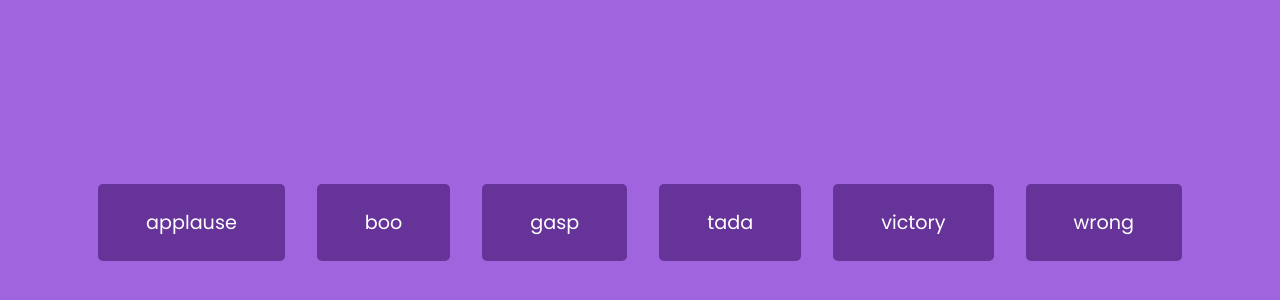
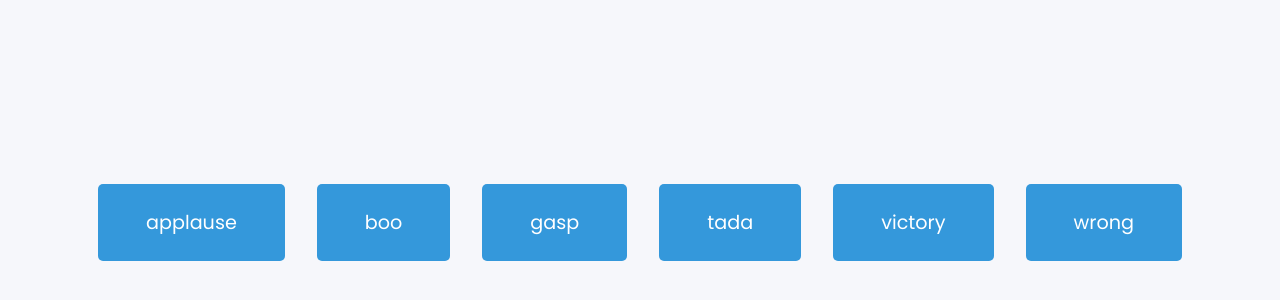
Before and after one commit to amarza/funprojects, a plain HTML site: page sound-board/index.html in a window 1280 px wide. Shown: the part 178-478 px from the top of the page. Drawn offline with Linux system fonts and the light colour scheme.

Commit message:
change color to blue

```diff
--- a/sound-board/style.css
+++ b/sound-board/style.css
@@ -5,7 +5,7 @@
 }
 
 body {
-    background-color: rgb(161, 100, 223);
+    background-color: #f6f7fb;
     font-family: 'Poppins', sans-serif;
     display: flex;
     flex-wrap: wrap;
@@ -18,7 +18,7 @@ body {
 }
 
 .btn {
-    background-color: rebeccapurple;
+    background-color: #3498db;
     border-radius: 5px;
     border: none;
     color: #fff;
```
